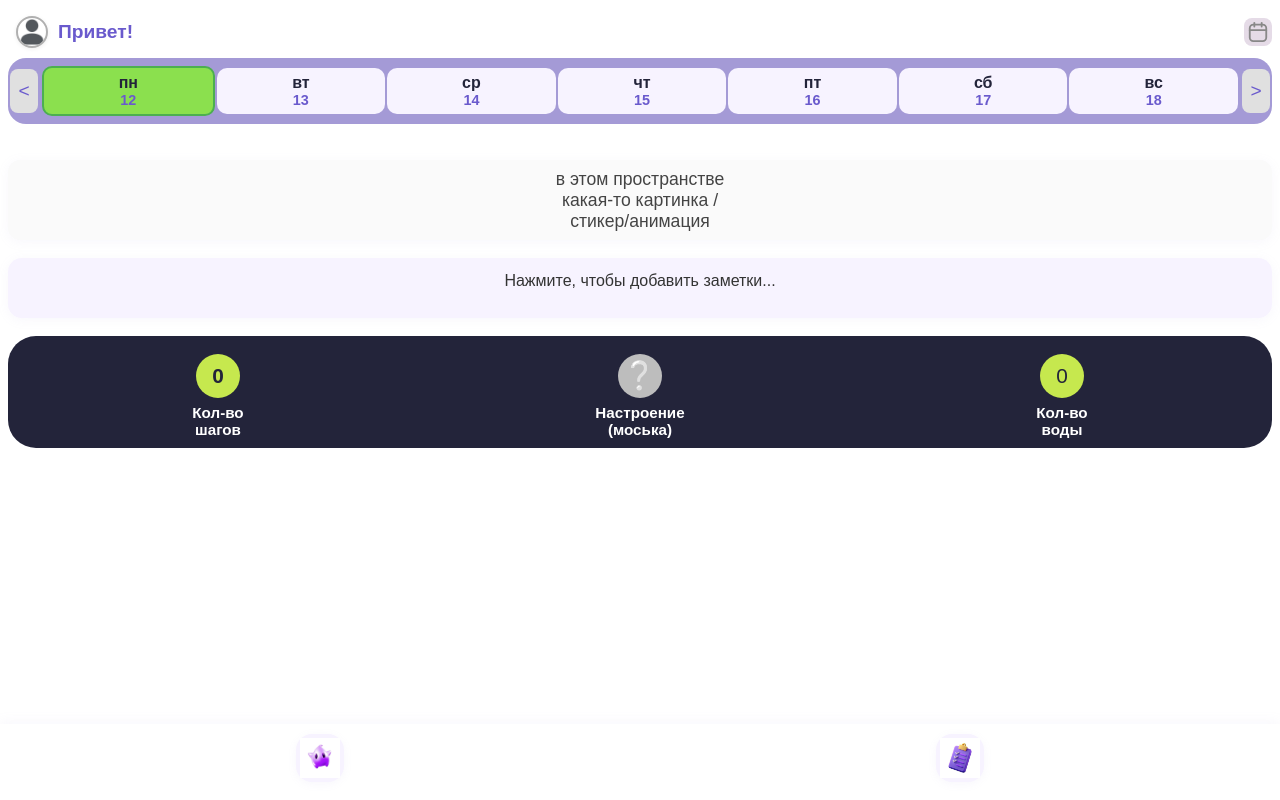
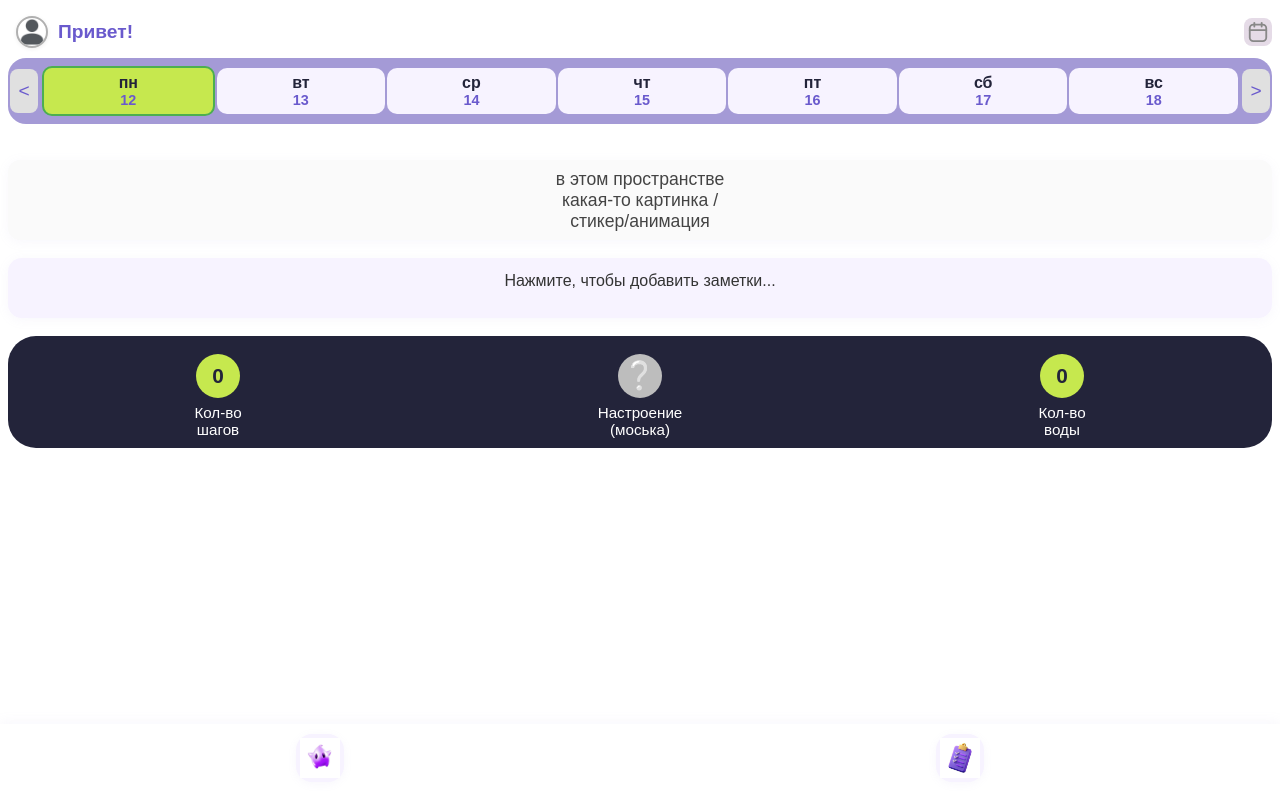
Before and after one commit to TOR2077/ZdorovoPopovich, a React (Create React App) app: page / in a window 1280 px wide. Built offline with nearby package versions, Linux system fonts and the light colour scheme.

Commit message:
upgrade UX: text main, weekcalendar fixed

```diff
--- a/src/components/WeekCalendar.css
+++ b/src/components/WeekCalendar.css
@@ -30,7 +30,7 @@
   box-sizing: border-box;
 }
 .calendar-day-selectable.selected {
-  background: #8be04e;
+  background: #c6e84e;
   color: #23243a;
 }
 .calendar-day-selectable.today {
--- a/src/pages/Home.css
+++ b/src/pages/Home.css
@@ -127,12 +127,12 @@ html, body, #root {
   justify-content: center;
   font-size: 1.3rem;
   color: #23243a;
+  font-weight: bold;
 }
 .stat-label {
   font-size: 0.95rem;
   color: #fff;
   text-align: center;
-  font-weight: bold;
 }
 
 .home-footer {
```
